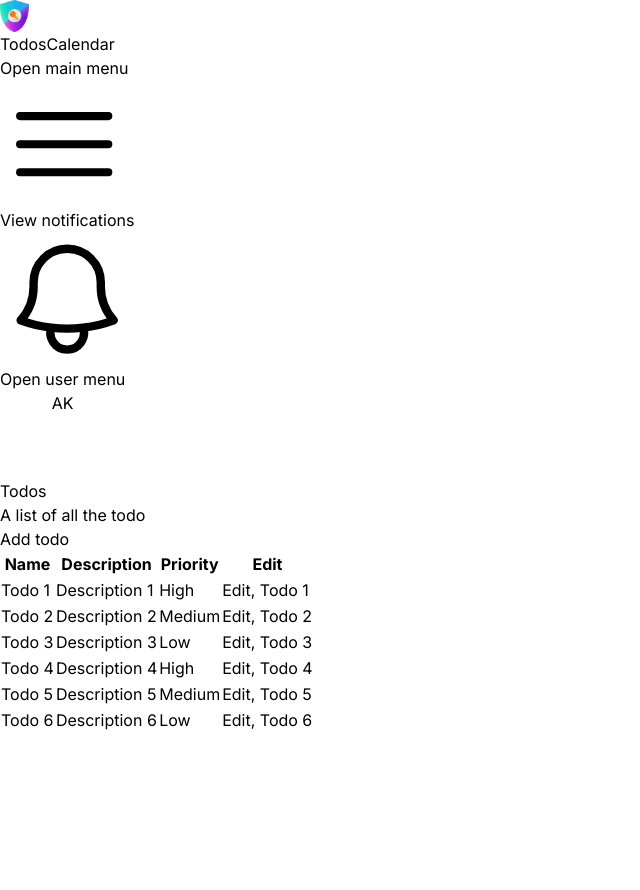
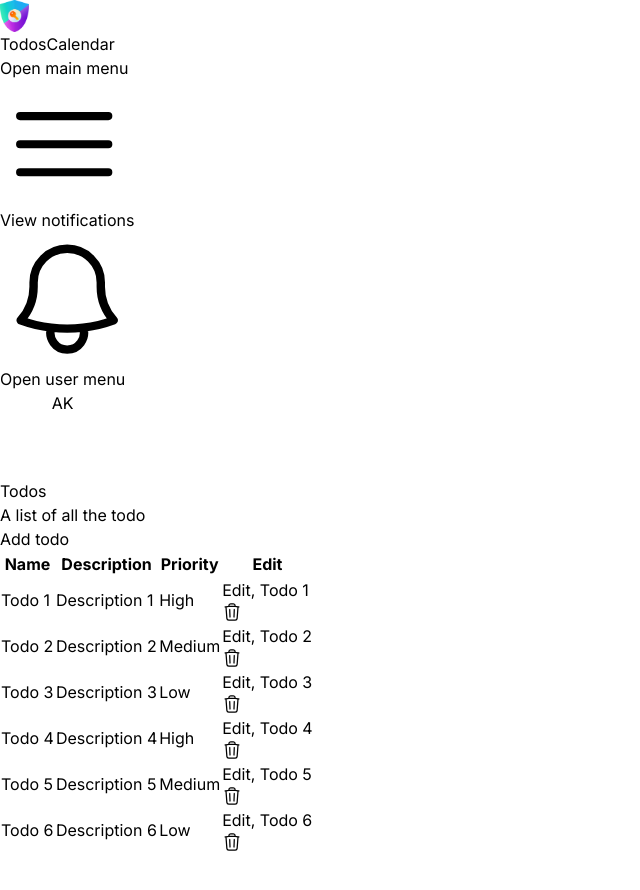
Before and after one commit to AliKarabulut/taskly, a Next.js app: page /todo in a window 1280 px wide. Shown: the top 890 px of the page, without its empty margins (0-640 px from the left). Before the commit the page ends 800 px from the top, so only its background shows below. Built offline with nearby package versions, Linux system fonts and the light colour scheme.

Commit message:
react-hook-form and zod

```diff
--- a/package.json
+++ b/package.json
@@ -36,7 +36,9 @@
     "prettier-plugin-tailwindcss": "^0.5.11",
     "react": "^18",
     "react-dom": "^18",
-    "tailwind-merge": "^2.2.0"
+    "react-hook-form": "^7.49.3",
+    "tailwind-merge": "^2.2.0",
+    "zod": "^3.22.4"
   },
   "devDependencies": {
     "@next/eslint-plugin-next": "^14.0.4",
--- a/src/app/todo/page.tsx
+++ b/src/app/todo/page.tsx
@@ -1,3 +1,5 @@
+import { TrashIcon } from '@heroicons/react/24/outline'
+
 const todo = [
   { name: 'Todo 1', description: 'Description 1', priority: 'High' },
   { name: 'Todo 2', description: 'Description 2', priority: 'Medium' },
@@ -50,10 +52,13 @@ export default function Example() {
                       <td className="whitespace-nowrap py-4 pl-4 pr-3 text-sm font-medium text-gray-900 sm:pl-0">{todo.name}</td>
                       <td className="whitespace-nowrap px-3 py-4 text-sm text-gray-500">{todo.description}</td>
                       <td className="whitespace-nowrap px-3 py-4 text-sm text-gray-500">{todo.priority}</td>
-                      <td className="relative whitespace-nowrap py-4 pl-3 pr-4 text-right text-sm font-medium sm:pr-0">
-                        <a href="#" className="text-indigo-600 hover:text-indigo-900">
-                          Edit<span className="sr-only">, {todo.name}</span>
-                        </a>
+                      <td className="relative  whitespace-nowrap py-4 pl-3 pr-4 text-right text-sm font-medium sm:pr-0">
+                        <div className="flex justify-end gap-3">
+                          <a href="#" className="text-indigo-600 hover:text-indigo-900">
+                            Edit<span className="sr-only">, {todo.name}</span>
+                          </a>
+                          <TrashIcon width={20} className="cursor-pointer transition-all hover:text-red-500" />
+                        </div>
                       </td>
                     </tr>
                   ))}
--- a/src/components/header/index.tsx
+++ b/src/components/header/index.tsx
@@ -15,9 +15,9 @@ const Header = () => {
           <div className="container mx-auto px-2 sm:px-8">
             <div className="flex h-16 justify-between">
               <div className="flex px-2 sm:px-0">
-                <div className="flex flex-shrink-0 items-center">
+                <Link href="/" className="flex flex-shrink-0 items-center">
                   <Image className="h-8 w-auto" src="/favicon.png" width={29} height={32} alt="Your Company" />
-                </div>
+                </Link>
                 <div className="hidden sm:ml-6 sm:flex sm:space-x-8">
                   {/* Current: "border-indigo-500 text-gray-900", Default: "border-transparent text-gray-500 hover:border-gray-300 hover:text-gray-700" */}
                   <Link
@@ -60,7 +60,6 @@ const Header = () => {
                       <span className="absolute -inset-1.5" />
                       <span className="sr-only">Open user menu</span>
                       <div className="flex h-8 w-8 items-center justify-center rounded-full bg-blue-500 text-white">AK</div>
-                      {/* <Image className="h-8 w-8 rounded-full" src="/favicon.png" alt="Image" width={29} height={32} /> */}
                     </Menu.Button>
                   </div>
                   <Transition
```
Also changed, not shown: 1 other file (tests, documents, lock files or other folders).
